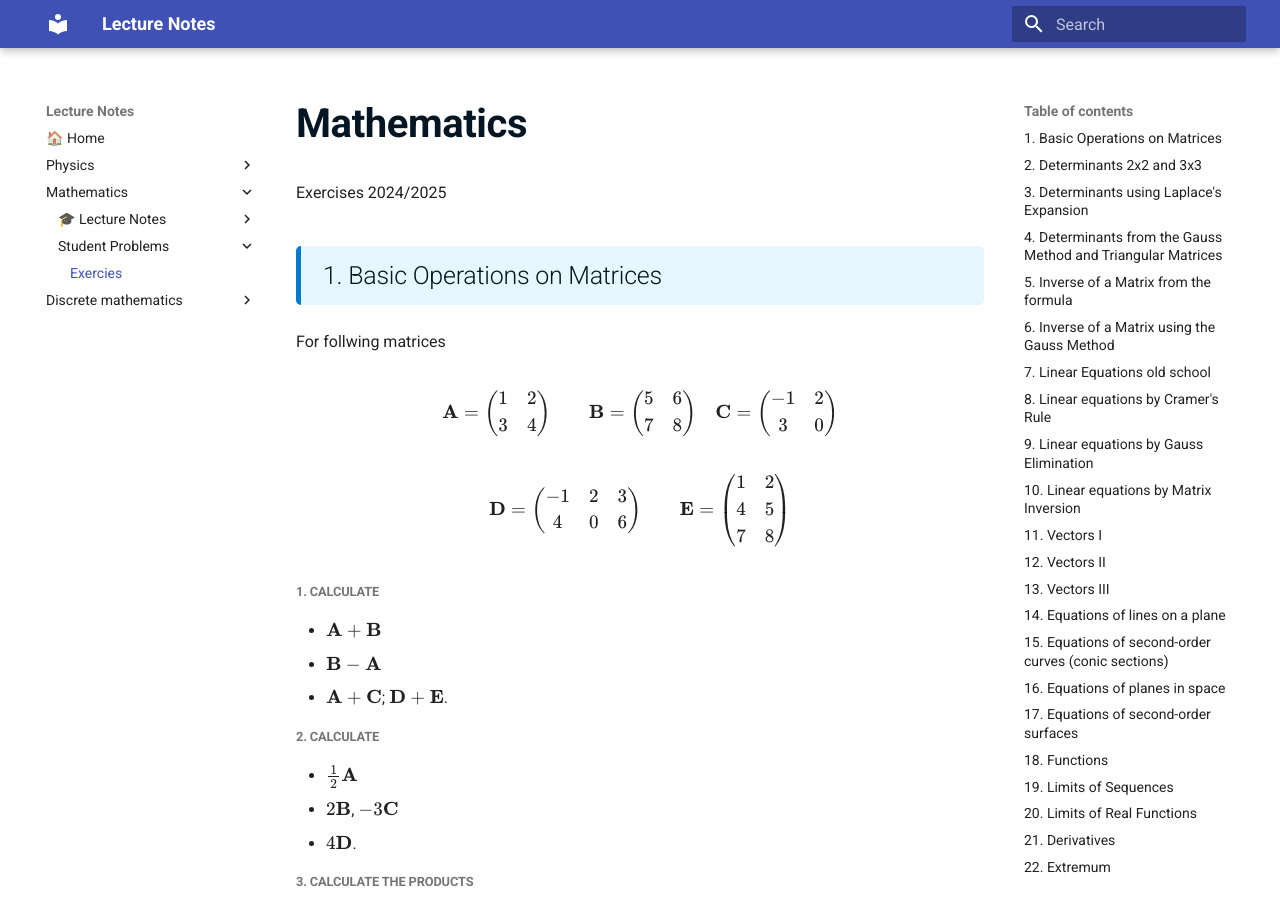
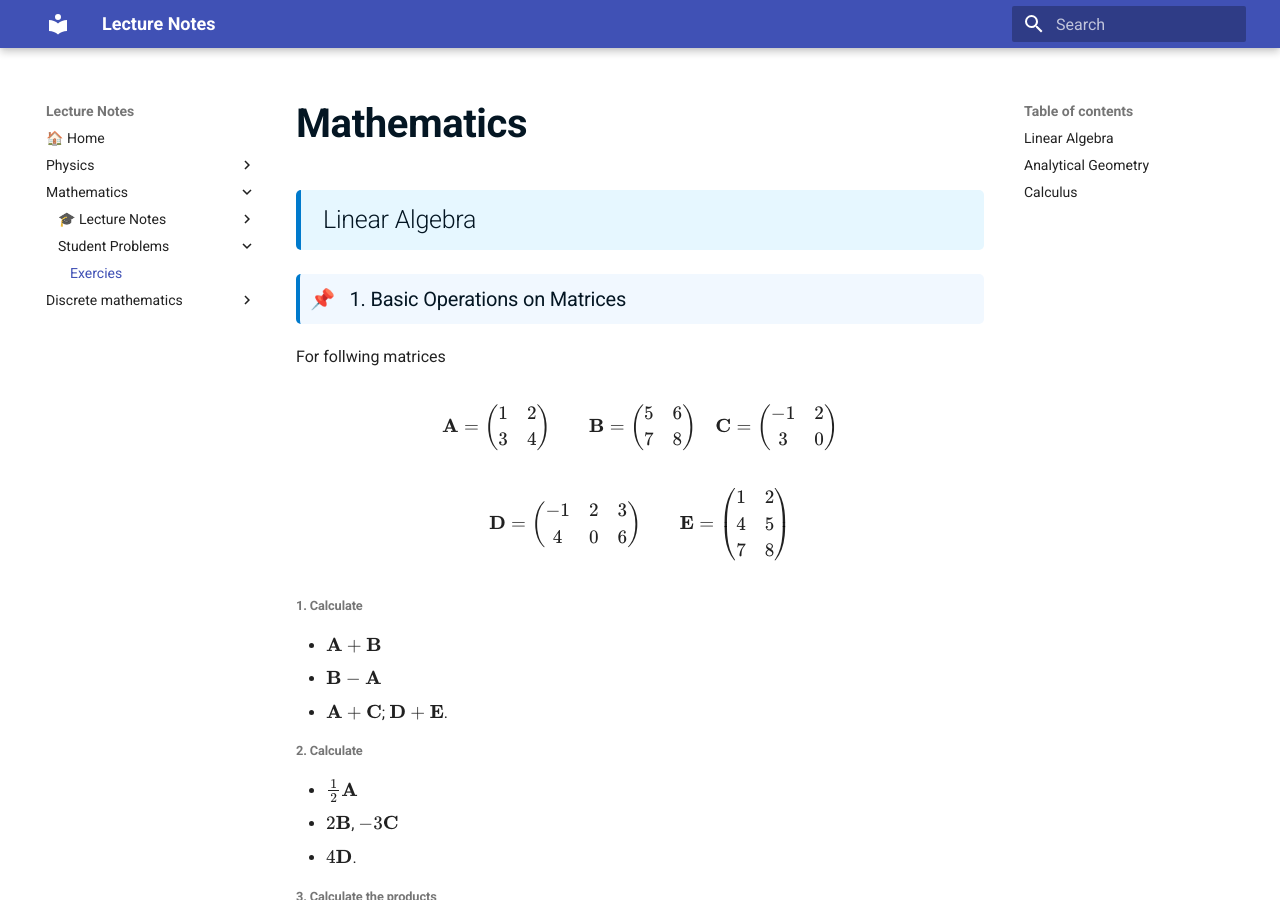
Before and after one commit to yusuf21sami/Mathematics_Physics_Lectures, an MkDocs documentation site: the page built from docs/Mathematics/Exercises.md, in a window 1280 px wide and 900 px high. Built offline with MkDocs 1.6.1 and Material for MkDocs 9.7.7, drawn with Linux system fonts in a browser that asks for light colours; nearby versions of some CDN libraries; some of the changed text lies outside the part shown.

Commit message:
refactor: update section headings for Linear Algebra exercises to improve consistency

```diff
--- a/docs/Mathematics/Exercises.md
+++ b/docs/Mathematics/Exercises.md
@@ -1,8 +1,8 @@
 # Mathematics
 
-Exercises 2024/2025
+## Linear Algebra
 
-## 1. Basic Operations on Matrices
+### 1. Basic Operations on Matrices
 
 For follwing matrices
 
@@ -41,30 +41,30 @@
 \end{pmatrix}
 $$
 
-##### 1. Calculate
+###### 1. Calculate
 
 * $\mathbf{A}+\mathbf{B}$
 * $\mathbf{B}-\mathbf{A}$
 * $\mathbf{A}+\mathbf{C}$; $\mathbf{D}+\mathbf{E}$.
 
-##### 2. Calculate
+###### 2. Calculate
 
 * $\frac{1}{2}\mathbf{A}$
 * $2\mathbf{B}$, $-3\mathbf{C}$
 * $4\mathbf{D}$.
 
-##### 3. Calculate the products
+###### 3. Calculate the products
 
 * $\mathbf{A}\cdot \mathbf{B}$
 * $\mathbf{B} \cdot \mathbf{A}$
 * $\mathbf{A} \cdot \mathbf{D}$
 * $\mathbf{D} \cdot \mathbf{E}$.
 
-## 2. Determinants 2x2 and 3x3
+### 2. Determinants 2x2 and 3x3
 
 Calculate the determinants for the 2x2 and 3x3 matrices given below.
 
-#### 2x2 Matrices:
+##### 2x2 Matrices:
 
 $$
 \mathbf{A} =
@@ -86,7 +86,7 @@
 \end{pmatrix}
 $$
 
-#### 3x3 Matrices:
+##### 3x3 Matrices:
 
 $$
 \mathbf{D} =
@@ -111,7 +111,7 @@
 \end{pmatrix}
 $$
 
-## 3. Determinants using Laplace's Expansion
+### 3. Determinants using Laplace's Expansion
 
 Calculate the determinants of the following matrices:
 
@@ -150,7 +150,7 @@
 \end{pmatrix}
 $$
 
-## 4. Determinants from the Gauss Method and Triangular Matrices
+### 4. Determinants from the Gauss Method and Triangular Matrices
 
 Perform row and column operations to reduce the following matrices to an upper triangular form and calculate their determinants by taking the product of the diagonal elements.
 
@@ -166,9 +166,9 @@
 \end{pmatrix}
 $$
 
-## 5. Inverse of a Matrix from the formula
+### 5. Inverse of a Matrix from the formula
 
-#### 1. Find the inverse matrix for matrix
+##### 1. Find the inverse matrix for matrix
 
 $$\mathbf{A}=\begin{pmatrix}
 2 & 0 & 1 \\
@@ -178,7 +178,7 @@
 
 and verify if the result is correct.
 
-#### 2. Determine the rank of the matrix:
+##### 2. Determine the rank of the matrix:
 
 $$\mathbf{B} =
 \begin{pmatrix}
@@ -187,7 +187,7 @@
 2 & 9 & 1
 \end{pmatrix}$$
 
-## 6. Inverse of a Matrix using the Gauss Method
+### 6. Inverse of a Matrix using the Gauss Method
 
 Find the inverse matrices using the Gauss method:
 
@@ -213,7 +213,7 @@
 \end{pmatrix}
 $$
 
-## 7. Linear Equations old school
+### 7. Linear Equations old school
 
 Solve the following systems of equations without using matrices:
 
@@ -233,9 +233,9 @@
       - $4x-3y+2z-5t=4$
       - $5x+4y-3z+2t=5$.
 
-## 8. Linear equations by Cramer's Rule
+### 8. Linear equations by Cramer's Rule
 
-#### 1. Solve the system of equations:
+##### 1. Solve the system of equations:
 
 $$
 \begin{cases}
@@ -244,7 +244,7 @@
 \end{cases}
 $$
 
-#### 2. Solve the system of equations:
+##### 2. Solve the system of equations:
 
 $$
 \begin{cases}
@@ -271,9 +271,9 @@
 7x_1 + 8x_2 + 9x_3 = 1
 \end{cases}$$
 
-## 9. Linear equations by Gauss Elimination
+### 9. Linear equations by Gauss Elimination
 
-#### System 1
+##### System 1
 
 $$\begin{cases}
 x + 2y - 2z = 4 \\
@@ -282,7 +282,7 @@
 \end{cases}
 $$
 
-#### System 2
+##### System 2
 
 $$
 \begin{cases}
@@ -293,7 +293,7 @@
 \end{cases}
 $$
 
-#### System 3
+##### System 3
 
 $$
 \begin{cases}
@@ -304,9 +304,9 @@
 \end{cases}
 $$
 
-## 10. Linear equations by Matrix Inversion
+### 10. Linear equations by Matrix Inversion
 
-#### 1. Solve the system of linear equations using the inverse matrix method:
+##### 1. Solve the system of linear equations using the inverse matrix method:
 
 $$
 \begin{cases}
@@ -316,7 +316,7 @@
 \end{cases}
 $$
 
-#### 2. Solve the system of linear equations using the inverse matrix method:
+##### 2. Solve the system of linear equations using the inverse matrix method:
 
 $$
 \begin{cases}
@@ -326,7 +326,10 @@
 \end{cases}
 $$
 
-## 11. Vectors I
+
+## Analytical Geometry
+
+### 11. Vectors I
 
 1. By what number should vector $\mathbf{a} = [3, 4]$ be multiplied so that its length is equal to 1?
 
@@ -338,7 +341,7 @@
 
 5. Find the Cartesian coordinates of vector $\mathbf{v} = [2, 3, 4]$ in the basis $\{\mathbf{b_1} = [1, 0, 1], \mathbf{b_2} = [0, 1, 0], \mathbf{b_3} = [1, 0, -1]\}$.
 
-## 12. Vectors II
+### 12. Vectors II
 
 1. Perform the addition of vector $[2, 1]$ to vector $[-1, 1]$. Plot both vectors and their sum on a graph.
 
@@ -356,7 +359,7 @@
 \mathbf{a} \times (\mathbf{b} \times \mathbf{c}) = (\mathbf{a} \cdot \mathbf{c}) \mathbf{b} - (\mathbf{a} \cdot \mathbf{b}) \mathbf{c}.
 $$
 
-## 13. Vectors III
+### 13. Vectors III
 
 1. Divide the line segment connecting points $A(-1, 2)$ and $B(3, -2)$ in the ratio $1:3$. Illustrate the result on a graph.
 
@@ -366,7 +369,7 @@
 
 4. Project vector $\mathbf{b} = (1, 1)$ onto vector $\mathbf{a} = (2, 3)$. Ilustrate the result on a graph.
 
-## 14. Equations of lines on a plane
+### 14. Equations of lines on a plane
 
 * The line passes through points $A(1, 2)$ and $B(3, 4)$. Find the equation of the line.
 * The line passes through point $A(1, 2)$ and is parallel to the line $y = 2x + 3$. Find the equation of the line.
@@ -379,7 +382,7 @@
 * Calculate the angle between the line $y = x + 3$ and the $Ox$ axis.
 * Provide a vector perpendicular to the line $x + y + 1 = 0$.
 
-## 15. Equations of second-order curves (conic sections)
+### 15. Equations of second-order curves (conic sections)
 
 * Find the equation of a circle with center at point $A(1,2)$ and radius $r=3$.
 * Find the equation of a parabola intersecting the $Ox$ axis at points $x=2$, $x=4$, and passing through point $y(3)=1$.
@@ -388,7 +391,7 @@
 * Find the intersection points of the hyperbola $x^2 - y^2 = 1$ with the ellipse's line $x^2 + 4y^2 = 6$.
 * For the given hyperbola $x^2 - y^2 = 1$, find the distance between its branches.
 
-## 16. Equations of planes in space
+### 16. Equations of planes in space
 
 * The plane passes through points $A(1, 2, 3)$, $B(3, 4, 5)$, and $C(2, 1, 4)$. Find the equation of the plane.
 * The plane passes through point $A(1, 2, 3)$ and is parallel to the plane $2x + 3y + 4z = 5$. Find the equation of the plane.
@@ -401,7 +404,7 @@
 * Calculate the angle between the plane $x + y + z = 1$ and the plane $x = 0$ (i.e., the $yz$ plane).
 * Find the vector perpendicular to the plane $x + y + z = 1$.
 
-## 17. Equations of second-order surfaces
+### 17. Equations of second-order surfaces
 
 * Write the equation of a sphere with center at point $P=(1,2,3)$ and radius $r=3$.
 * Do the spheres with equations $x^2 + y^2 + z^2 = 1$ and $x^2 + y^2 + z^2 = 2$ have any common points?
@@ -409,7 +412,9 @@
 * Write the equation of the tangent plane to the paraboloid $z=(x-1)^2+y^2+1$ at point $P(1,0,1)$.
 
 
-## 18. Functions
+## Calculus
+
+### 18. Functions
 
 1. Draw in a single Geogebra notebook the following functions:
       - $f(x) = x^2$
@@ -435,7 +440,7 @@
 
 6. We have function $f(x)= x-1$. Give inverse function $f^{-1}$. Show both functions on the same Geogebra notebook.
 
-## 19. Limits of Sequences
+### 19. Limits of Sequences
 
 1. Calculate:
       - $\displaystyle \lim_{n \to \infty} \frac{n^2 + 3n}{2 n^2 - 2n}$
@@ -447,7 +452,7 @@
 4. Find the limit of the sequence:
       - $a_n = (1+\frac{1}{n})^n$
 
-## 20. Limits of Real Functions
+### 20. Limits of Real Functions
 
 1. Compute:
       - $\displaystyle\lim_{x \to \infty} \frac{x^3 + 2x^2}{x^4 - 3x^3}$
@@ -461,7 +466,7 @@
       - $f(x) = \frac{x^2 - 1}{x^2 + 1}$
       - $g(x) = \frac{\sin(x)}{x^2+1}$
 
-## 21. Derivatives
+### 21. Derivatives
 
 1. Compute derivatives of functions:
 
@@ -496,7 +501,7 @@
 
 5. In physics, the position of a particle is given by $x(t) = 3t^2 - 6t + 1$. Find the velocity $V(t)=x'(t)$ and acceleration $a(t)=V'(t)=x''(t)$ of the particle at time $t = 2$.
 
-## 22. Extremum
+### 22. Extremum
 
 6. The profit function is $P(u) = -2u^2 + 50u - 300$, where $u$ is the number of units sold. Find the number of units that maximize profit.
 
@@ -506,7 +511,7 @@
 
 9. Find extremum of $f(x) =\frac{x^2+2x+1}{x-1}$.
 
-## 23. Taylor Series
+### 23. Taylor Series
 
 1. Find the Taylor series and visualize obtained functions in Geogebra:
    - $f(x) = \cos(x)$ around $x = 0$ up to the 4th degree.
@@ -520,7 +525,7 @@
       * define y = f'(s) (x-s) + f(s)
       * include point P(s, f(s)).
 
-## 24. Integrals
+### 24. Integrals
 
 1. Compute:
 
@@ -558,7 +563,7 @@
 
 6. Find the distance of the moving particle between time $t=0$ and $t=2$ for the following position function: $x(t) = 3t^2 - 6t + 1$.
 
-## 25. Differential Equations
+### 25. Differential Equations
 
 1. Solve the following first-order ordinary differential equations:
 
```
